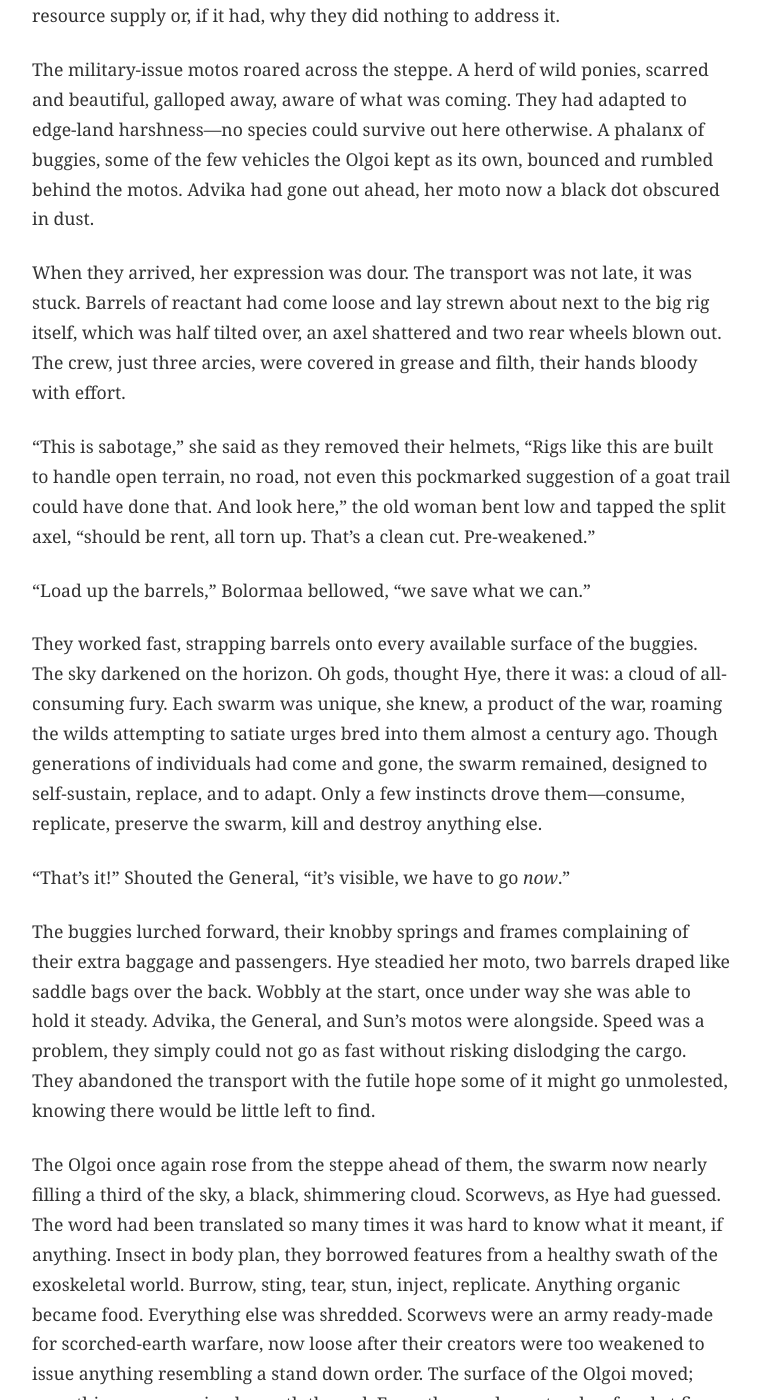
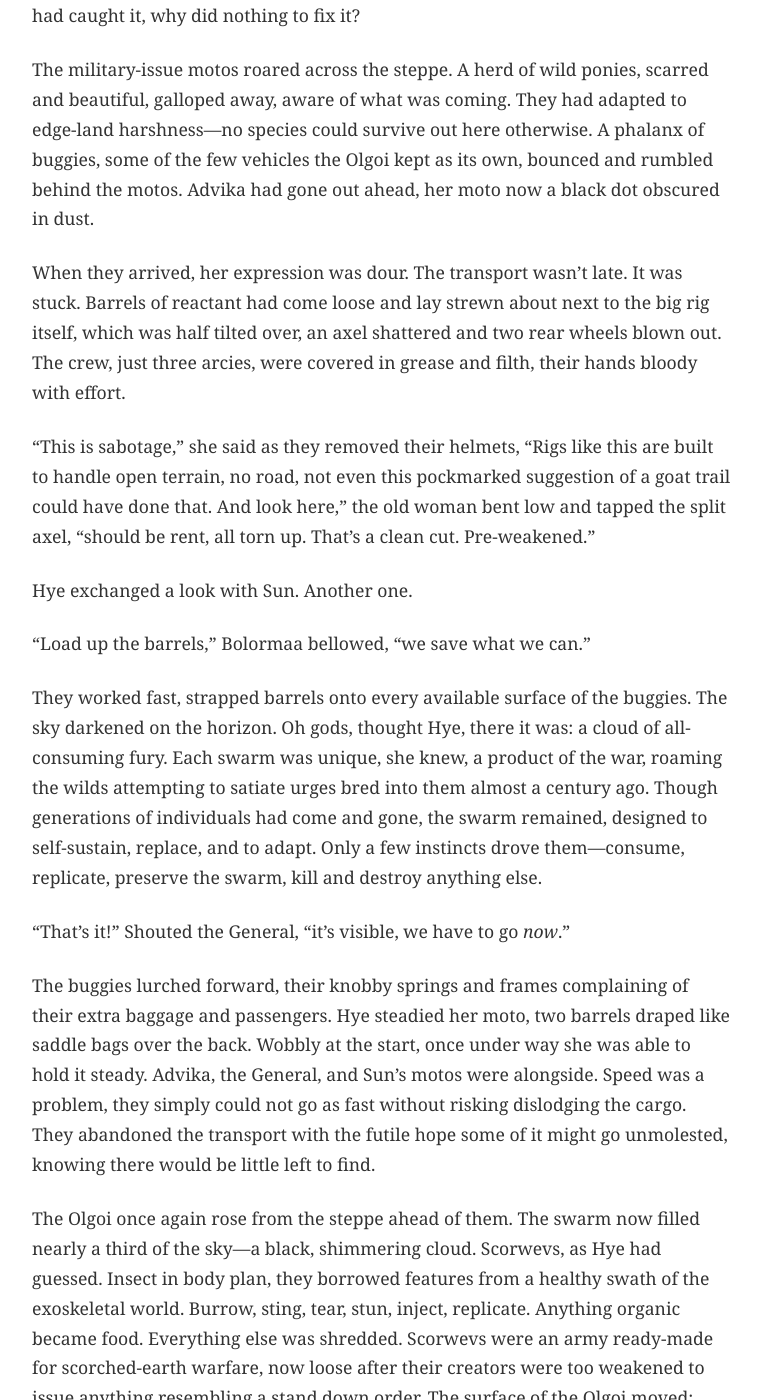
Before and after one commit to kmunki/kmunki.github.io, a Jekyll site: the page built from _fiction/violet/019-chapter-09.md, in a window 1280 px wide and 1400 px high, scrolled down 335 px. Shown: the whole window, without its empty margins (258-1018 px from the left). Built offline with Jekyll 4.4.1, drawn with Linux system fonts in a browser that asks for light colours; some of the changed text lies outside the part shown.

Commit message:
Polish Ch 9: Clarity, action, and consistency
🤖 Generated with [Claude Code](https://claude.com/claude-code)

Co-Authored-By: Claude <noreply@anthropic.com>

```diff
--- a/_fiction/violet/019-chapter-09.md
+++ b/_fiction/violet/019-chapter-09.md
@@ -7,25 +7,27 @@ permalink: /fiction/violet/chapter-09/
 act: 1
 date: November 02, 2025
 ---
-No one liked the plan. But neither Jee nor Advika felt like facing the Viceroy’s inevitable grilling about why their inspection hadn’t caught a critical gap in resource supply or, if it had, why they did nothing to address it.
+No one liked the plan. But neither Jee nor Advika wanted to face the Viceroy. She would grill them: why hadn't their inspection caught the supply gap? And if they had caught it, why did nothing to fix it?
 
 The military-issue motos roared across the steppe. A herd of wild ponies, scarred and beautiful, galloped away, aware of what was coming. They had adapted to edge-land harshness—no species could survive out here otherwise. A phalanx of buggies, some of the few vehicles the Olgoi kept as its own, bounced and rumbled behind the motos. Advika had gone out ahead, her moto now a black dot obscured in dust.
 
-When they arrived, her expression was dour. The transport was not late, it was stuck. Barrels of reactant had come loose and lay strewn about next to the big rig itself, which was half tilted over, an axel shattered and two rear wheels blown out. The crew, just three arcies, were covered in grease and filth, their hands bloody with effort.
+When they arrived, her expression was dour. The transport wasn't late. It was stuck. Barrels of reactant had come loose and lay strewn about next to the big rig itself, which was half tilted over, an axel shattered and two rear wheels blown out. The crew, just three arcies, were covered in grease and filth, their hands bloody with effort.
 
-“This is sabotage,” she said as they removed their helmets, “Rigs like this are built to handle open terrain, no road, not even this pockmarked suggestion of a goat trail could have done that. And look here,” the old woman bent low and tapped the split axel, “should be rent, all torn up. That’s a clean cut. Pre-weakened.”
+"This is sabotage," she said as they removed their helmets, "Rigs like this are built to handle open terrain, no road, not even this pockmarked suggestion of a goat trail could have done that. And look here," the old woman bent low and tapped the split axel, "should be rent, all torn up. That's a clean cut. Pre-weakened."
 
-“Load up the barrels,” Bolormaa bellowed, “we save what we can.”
+Hye exchanged a look with Sun. Another one.
 
-They worked fast, strapping barrels onto every available surface of the buggies. The sky darkened on the horizon. Oh gods, thought Hye, there it was: a cloud of all-consuming fury. Each swarm was unique, she knew, a product of the war, roaming the wilds attempting to satiate urges bred into them almost a century ago. Though generations of individuals had come and gone, the swarm remained, designed to self-sustain, replace, and to adapt. Only a few instincts drove them—consume, replicate, preserve the swarm, kill and destroy anything else.
+"Load up the barrels," Bolormaa bellowed, "we save what we can."
+
+They worked fast, strapped barrels onto every available surface of the buggies. The sky darkened on the horizon. Oh gods, thought Hye, there it was: a cloud of all-consuming fury. Each swarm was unique, she knew, a product of the war, roaming the wilds attempting to satiate urges bred into them almost a century ago. Though generations of individuals had come and gone, the swarm remained, designed to self-sustain, replace, and to adapt. Only a few instincts drove them—consume, replicate, preserve the swarm, kill and destroy anything else.
 
 “That’s it!” Shouted the General, “it’s visible, we have to go *now*.”
 
 The buggies lurched forward, their knobby springs and frames complaining of their extra baggage and passengers. Hye steadied her moto, two barrels draped like saddle bags over the back. Wobbly at the start, once under way she was able to hold it steady. Advika, the General, and Sun’s motos were alongside. Speed was a problem, they simply could not go as fast without risking dislodging the cargo. They abandoned the transport with the futile hope some of it might go unmolested, knowing there would be little left to find.
 
-The Olgoi once again rose from the steppe ahead of them, the swarm now nearly filling a third of the sky, a black, shimmering cloud. Scorwevs, as Hye had guessed. The word had been translated so many times it was hard to know what it meant, if anything. Insect in body plan, they borrowed features from a healthy swath of the exoskeletal world. Burrow, sting, tear, stun, inject, replicate. Anything organic became food. Everything else was shredded. Scorwevs were an army ready-made for scorched-earth warfare, now loose after their creators were too weakened to issue anything resembling a stand down order. The surface of the Olgoi moved; something was opening beneath the sod. From the arcology, streaks of rocket fire blazed across the sky towards the cloud. The blasts lit up her vision off to the right. After a few second’s delay, *boom, boom, boom, *light and sound out of sync. The angry, beetling cloud tightened and condensed, chunks of it falling from the sky, bodies never having a chance to hit the ground as their brethren shredded and consumed the charred dead mid-flight.
+The Olgoi once again rose from the steppe ahead of them. The swarm now filled nearly a third of the sky—a black, shimmering cloud. Scorwevs, as Hye had guessed. Insect in body plan, they borrowed features from a healthy swath of the exoskeletal world. Burrow, sting, tear, stun, inject, replicate. Anything organic became food. Everything else was shredded. Scorwevs were an army ready-made for scorched-earth warfare, now loose after their creators were too weakened to issue anything resembling a stand down order. The surface of the Olgoi moved; something was opening beneath the sod. From the arcology, streaks of rocket fire blazed across the sky towards the cloud. The blasts lit up her vision off to the right. After a few second’s delay, *boom, boom, boom, *light and sound out of sync. The angry, beetling cloud tightened and condensed, chunks of it falling from the sky, bodies never having a chance to hit the ground as their brethren shredded and consumed the charred dead mid-flight.
 
-Gods the sound. The demonic drone of fifty-thousand wings—louder than the wind roar and tire rumble as they raced for the safety.
+Gods, the sound. The demonic drone of fifty-thousand wings—louder than the wind roar and tire rumble as they raced for the safety.
 
 Advika and the General set a dangerous, essential pace. The line stretched out, with two of the buggies able to keep up with the lead and one, falling back, flanked by the less confident Hye and Sun.
 
@@ -43,11 +45,13 @@ The barrels! She reached back to flip the latch to unclasp the barrels. The boy
 
 “We are going to die!”
 
-“I can’t face them!”
+"I can't face them!"
 
-Among the overwhelming noise of crackling of carapaces and detonations a new sound—another engine.
+Hye's mind raced. The barrels were symmetrical—she could drop one. She reached for the left clasp, felt the balance shift as it fell. The moto surged forward, still heavy but gaining speed. Not enough. The doors were closing. She calculated: thirty seconds to the gap, maybe forty with the weight. The doors would be shut in twenty.
 
-Somehow Sifu Advika Shidao was there on her jet black moto. She pulled along side, the two motos all but touching.
+Among the overwhelming noise of crackling carapaces and detonations, a new sound—another engine.
+
+Sifu Advika Shidao was there on her jet black moto, impossibly fast, engine screaming. She pulled along side, the two motos all but touching.
 
 “You aren’t going to make it! Jump! Jump!” She screamed at the boy.
 
@@ -79,7 +83,7 @@ Hye and Sun ran over and fought Bolormaa, yanking the lever to neutral. The huge
 
 It was enough.
 
-The jet black bike flew through the gap, just nicking each side. Advika sent the bike into a slide to keep from pancaking them on the far side of the wall. The doors closed with a boom, dozens of scorewevs crushed between them. In an instant the roar of the swarm outside was all but inaudible. The few that made their way inside were easy targets. Wails of anguish and relief came from Bolormaa. She half stumbled half ran, pulling the boy off the moto, ignoring his groans of agony and embracing him. Hye could hear her uttering something through her sobs in Mongolian, the same phrases repeated over and over.
+The jet black bike flew through the gap, just nicking each side. Advika sent the bike into a slide to keep from pancaking them on the far side of the wall. The doors closed with a boom, dozens of scorwevs crushed between them. In an instant the roar of the swarm outside became muffled, distant. The few that made their way inside were easy targets. Wails of anguish and relief came from Bolormaa. She half stumbled half ran, pulling the boy off the moto, ignoring his groans of agony and embracing him. Hye could hear her uttering something through her sobs in Mongolian, the same phrases repeated over and over.
 
 As Bolormaa held the boy Sun and Hye helped Advika up. Her left leg was mangled and left elbow broken. A divot the size of a lemon had been taken out of her right side, scorwev bite. Bolormaa looked up at the battered old woman with awe then buried her face in the boy’s shoulder, now weeping yet still speaking the repeating words.
 
```
Also changed, not shown: other parts of _fiction/violet/019-chapter-09.md (+1 -1 lines).
